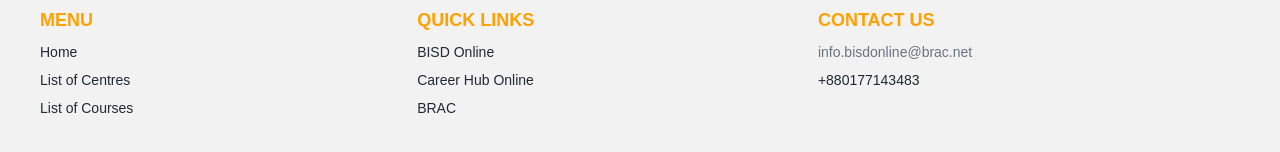
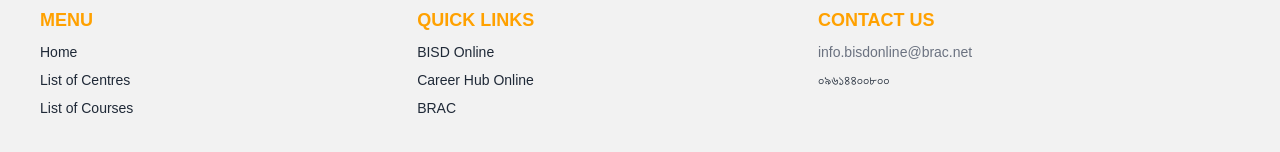
Before and after one commit to Ashraful-Islam-Alif/brac-isd, a React (Vite) app: page /offline in a window 1280 px wide. Shown: the part 4706-4858 px from the top of the page. Built offline with nearby package versions, Linux system fonts and the light colour scheme.

Commit message:
contact number changed

```diff
--- a/src/pages/Offline/Home/Footer/Footer.jsx
+++ b/src/pages/Offline/Home/Footer/Footer.jsx
@@ -48,7 +48,7 @@
             Contact Us
           </h6>
           <p className="text-gray-500 ">info.bisdonline@brac.net</p>
-          <p>+880177143483</p>
+          <p>০৯৬১৪৪০০৮০০</p>
         </nav>
       </footer>
 
```
